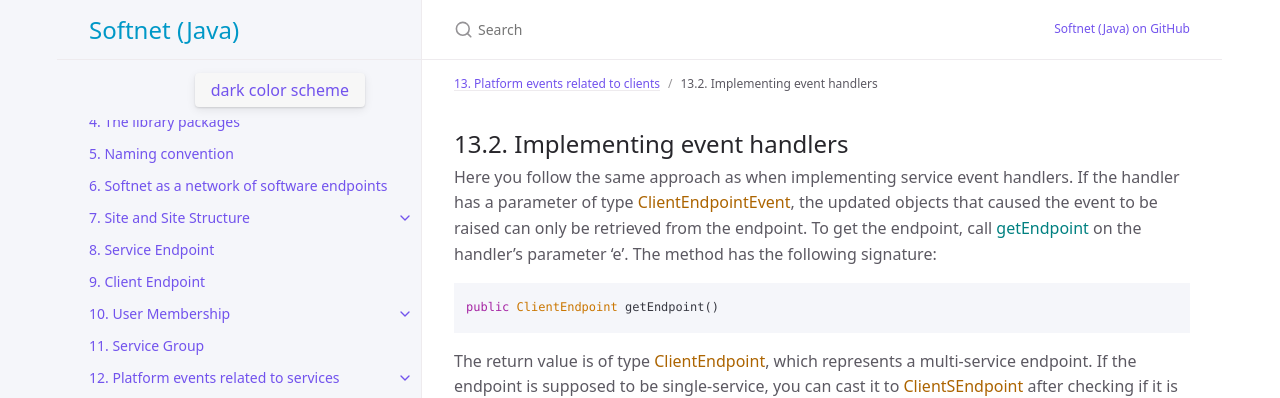
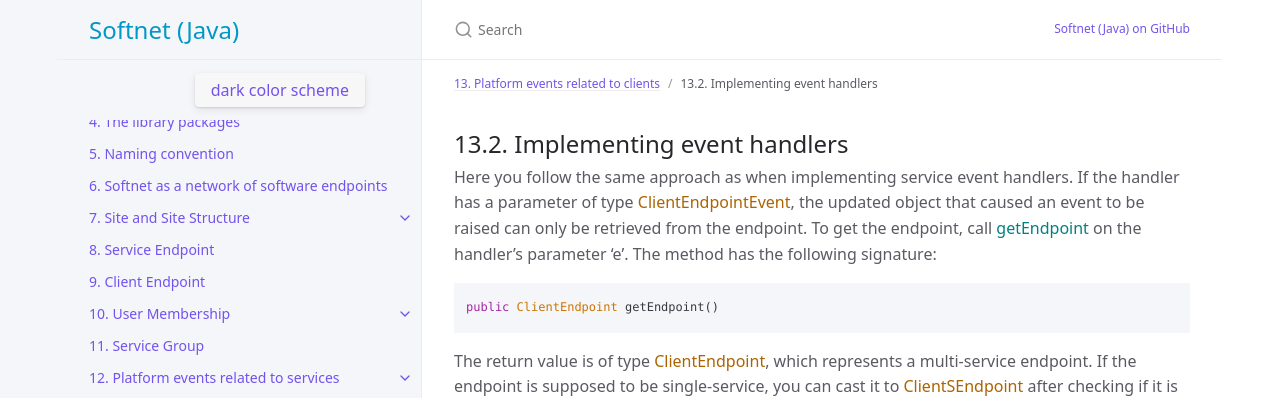
Before and after one commit to rubycoifman/softnet-java, a Jekyll site: the page built from docs/client-platform-events/sections/implementing-event-handlers.md, in a window 1280 px wide and 1012 px high. Shown: the top 398 px of the window. Built offline with Jekyll 4.4.1, drawn with Linux system fonts in a browser that asks for light colours.

Commit message:
update to section implementing events related to clients

````diff
--- a/docs/client-platform-events/sections/implementing-event-handlers.md
+++ b/docs/client-platform-events/sections/implementing-event-handlers.md
@@ -8,7 +8,7 @@ nav_order: 2
 
 ## 13.2. Implementing event handlers
 
-Here you follow the same approach as when implementing service event handlers. If the handler has a parameter of type <span class="datatype">ClientEndpointEvent</span>, the updated objects that caused the event to be raised can only be retrieved from the endpoint. To get the endpoint, call <span class="method">getEndpoint</span> on the handler’s parameter 'e'. The method has the following signature:
+Here you follow the same approach as when implementing service event handlers. If the handler has a parameter of type <span class="datatype">ClientEndpointEvent</span>, the updated object that caused an event to be raised can only be retrieved from the endpoint. To get the endpoint, call <span class="method">getEndpoint</span> on the handler’s parameter 'e'. The method has the following signature:
 ```java
 public ClientEndpoint getEndpoint()
 ```
````
